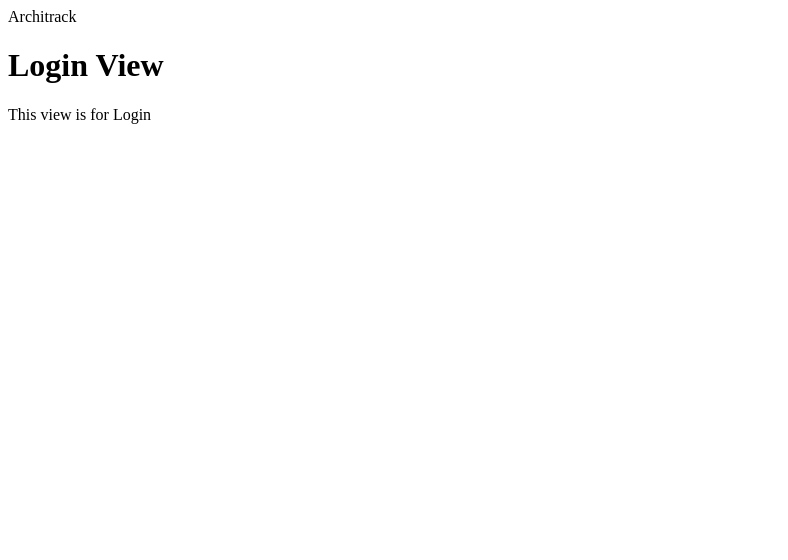
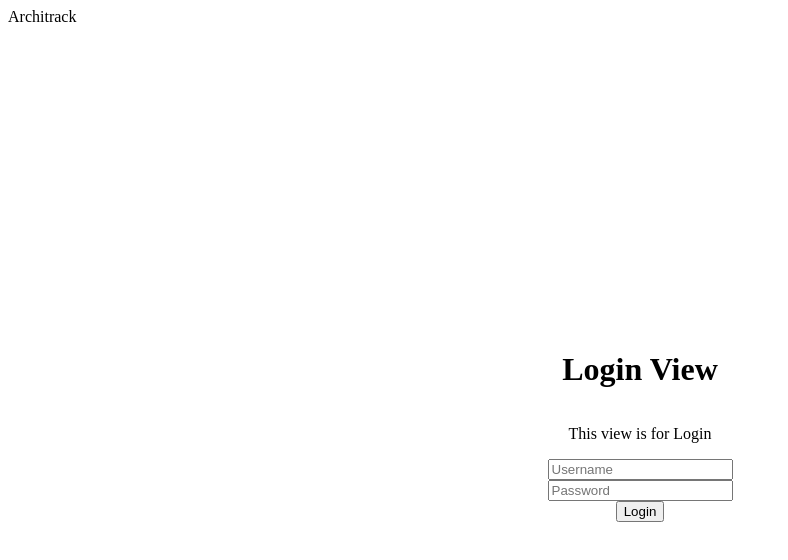
Before and after one commit to C-adonon/architrack-front-end, a Vue app: page /login in a window 1280 px wide. Shown: the top 560 px of the page, without its empty margins (0-788 px from the left). Built offline with nearby package versions, Linux system fonts and the light colour scheme.

Commit message:
feat: :sparkles: initializing temporary login

```diff
--- a/src/views/LoginView.vue
+++ b/src/views/LoginView.vue
@@ -1,6 +1,19 @@
 <template>
-    <div>
+    <div class="login">
         <h1>Login View</h1>
         <p>This view is for Login</p>
+        <input type="text" placeholder="Username">
+        <input type="password" placeholder="Password">
+        <button @click="">Login</button>
     </div>
 </template>
+
+<style>
+.login {
+    display: flex;
+    flex-direction: column;
+    align-items: center;
+    justify-content: center;
+    height: 100vh;
+}
+</style>
```
